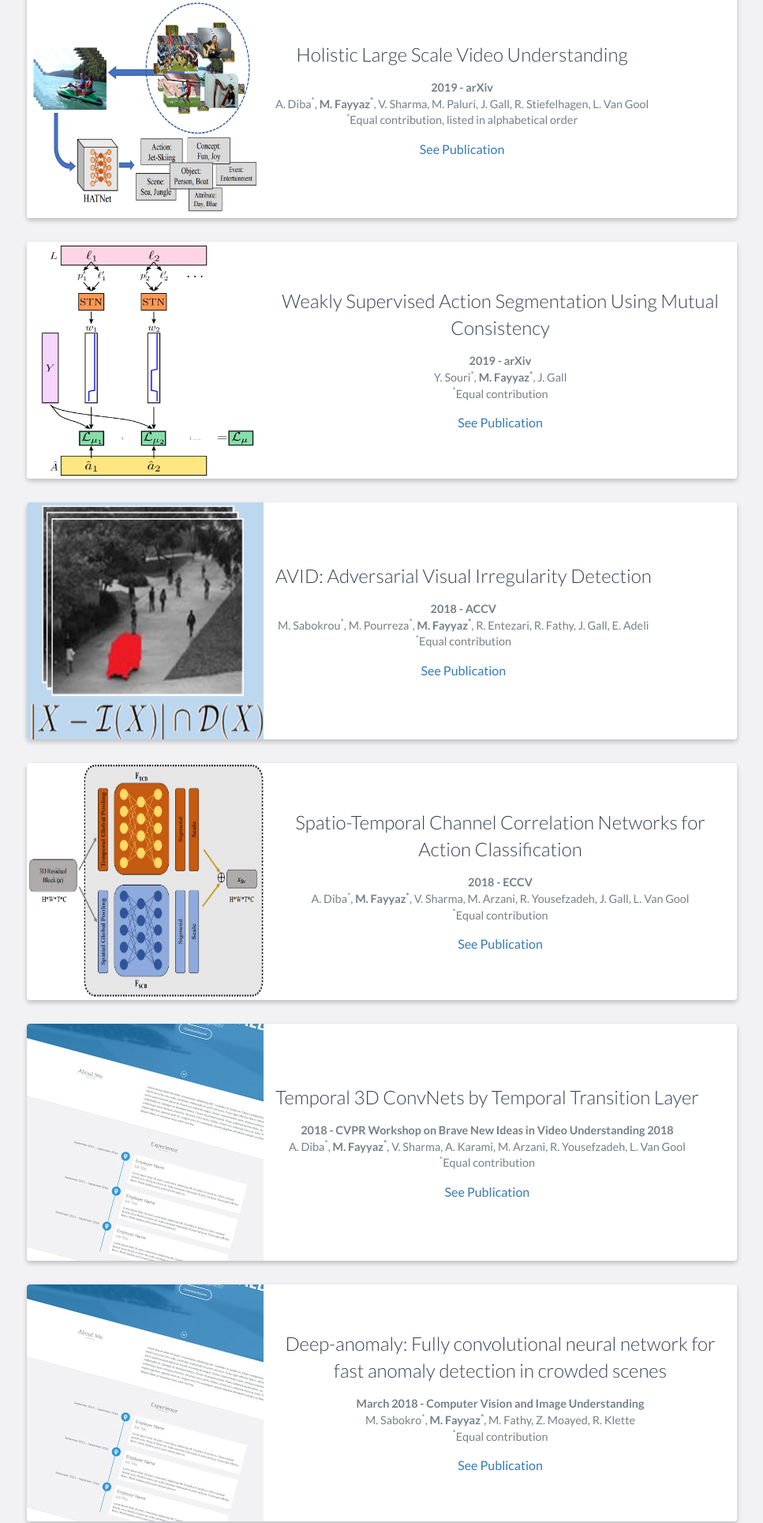
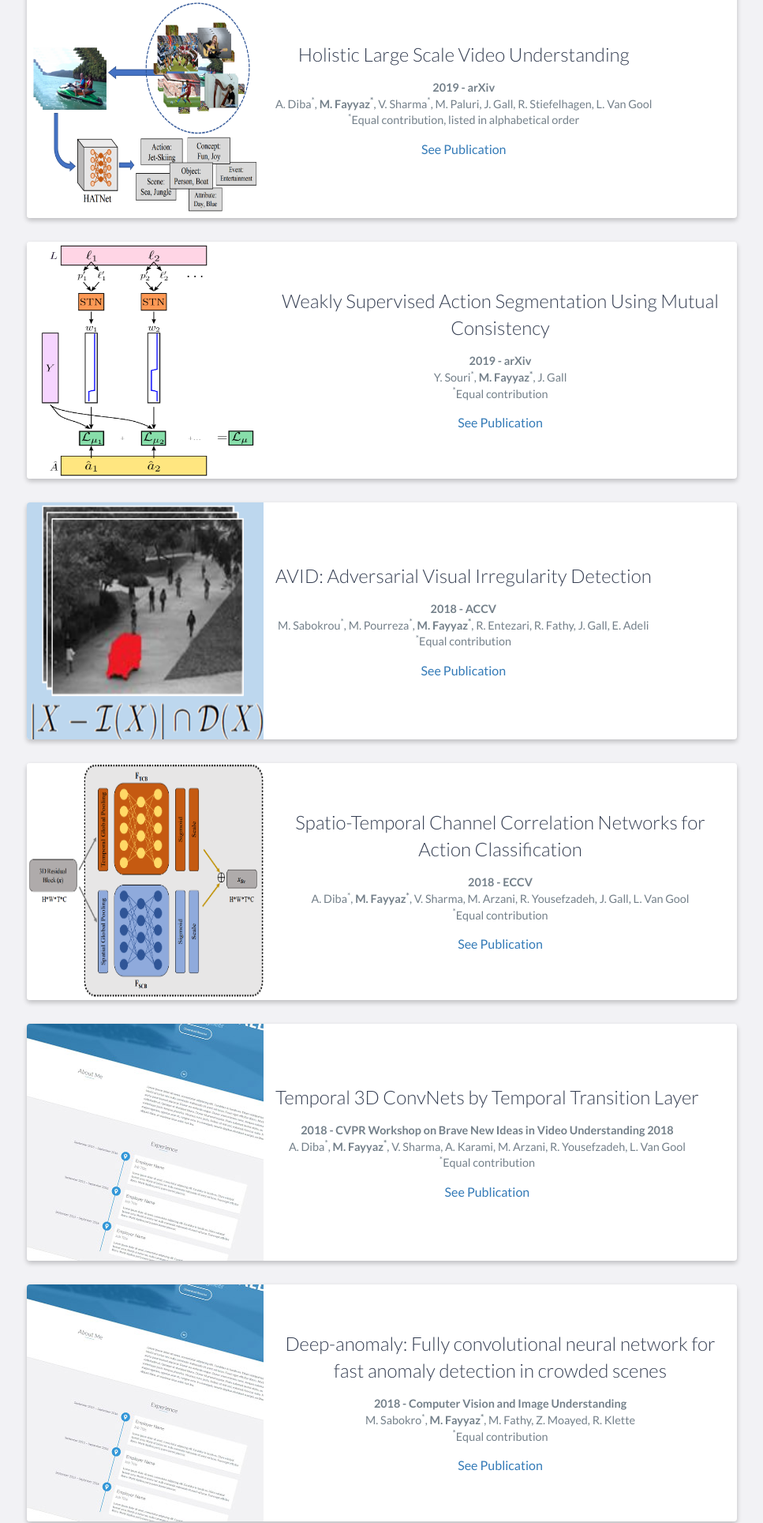
Before and after one commit to MohsenFayyaz89/mohsenfayyaz89.github.io, a website: page index.html in a window 1280 px wide. Shown: the part 2801-4729 px from the top of the page at 79% size, without its empty margins (156-1123 px from the left). Drawn offline with nearby package versions, Linux system fonts and the light colour scheme.

Commit message:
papers edited

```diff
--- a/index.html
+++ b/index.html
@@ -176,7 +176,7 @@
                         <h3>Holistic Large Scale Video Understanding</h3>
                         <p>
                             <b>2019 - arXiv</b><br>
-                            A. Diba<sup>*</sup>, <b>M. Fayyaz<sup>*</sup></b>, V. Sharma, M. Paluri, J. Gall, R. Stiefelhagen, L. Van Gool<br>
+                            A. Diba<sup>*</sup>, <b>M. Fayyaz<sup>*</sup></b>, V. Sharma<sup>*</sup>, M. Paluri, J. Gall, R. Stiefelhagen, L. Van Gool<br>
                             <sup>*</sup>Equal contribution, listed in alphabetical order
                         </p>
                         <a href="https://arxiv.org/pdf/1904.11451.pdf">See Publication</a>
@@ -261,7 +261,7 @@
                     <div class="project-info">
                         <h3>Deep-anomaly: Fully convolutional neural network for fast anomaly detection in crowded scenes</h3>
                         <p>
-                            <b>March 2018 - Computer Vision and Image Understanding</b><br>
+                            <b>2018 - Computer Vision and Image Understanding</b><br>
 			                M. Sabokro<sup>*</sup>, <b>M. Fayyaz<sup>*</sup></b>, M. Fathy, Z. Moayed, R. Klette<br>
                             <sup>*</sup>Equal contribution
                         </p>
```
